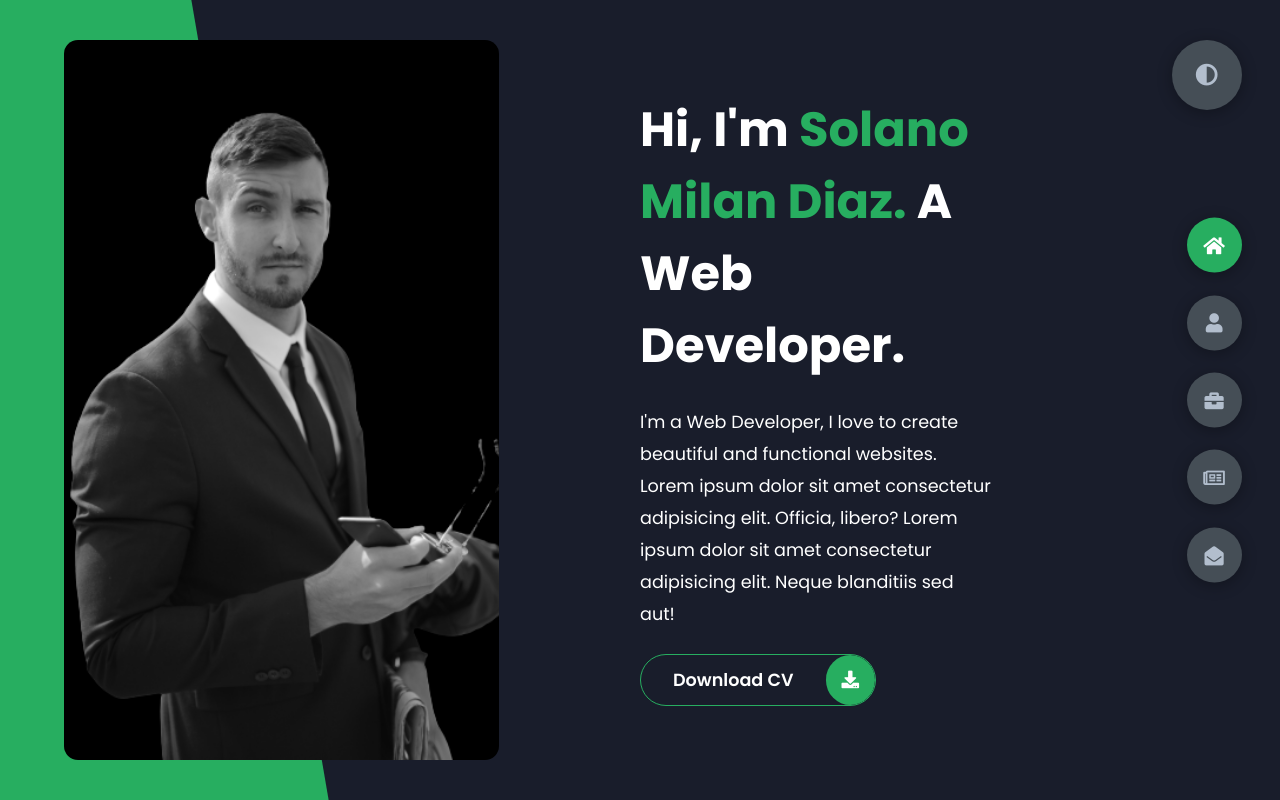
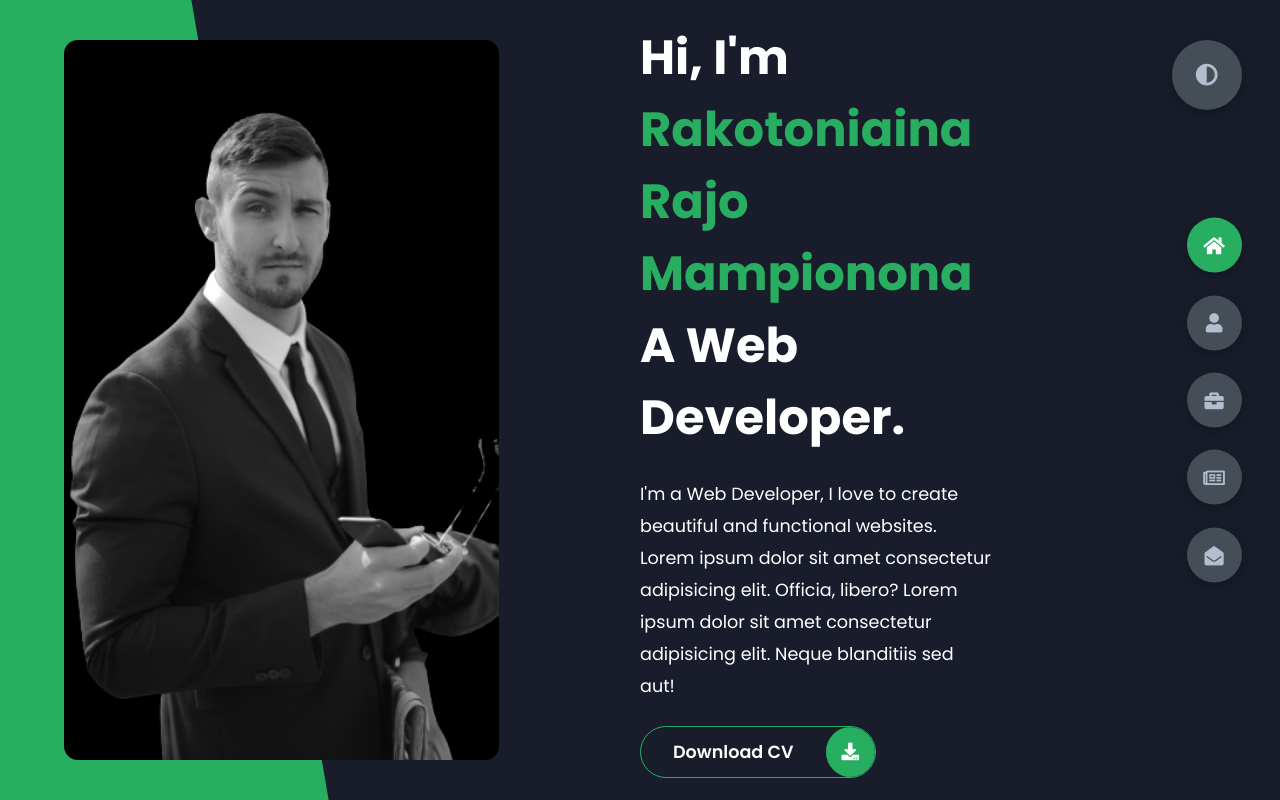
Before and after one commit to rajomampionona/rajomampionona.github.io, a plain HTML site: page index.html in a window 1280 px wide. Drawn offline with Linux system fonts and the light colour scheme.

Commit message:
Update index.html

```diff
--- a/index.html
+++ b/index.html
@@ -4,7 +4,7 @@
     <meta charset="UTF-8">
     <meta http-equiv="X-UA-Compatible" content="IE=edge">
     <meta name="viewport" content="width=device-width, initial-scale=1.0">
-    <title>Portfolio</title>
+    <title>Rakotoniaina Rajo Mampionona</title>
     <link rel="stylesheet" href="styles/styles.css">
     <link rel="preconnect" href="https://fonts.googleapis.com">
     <link rel="preconnect" href="https://fonts.gstatic.com" crossorigin>
@@ -22,7 +22,7 @@
             </div>
             <div class="right-header">
                 <h1 class="name">
-                    Hi, I'm <span>Solano Milan Diaz.</span>
+                    Hi, I'm <span>Rakotoniaina Rajo Mampionona</span>
                     A Web Developer.
                 </h1>
                 <p>
```
